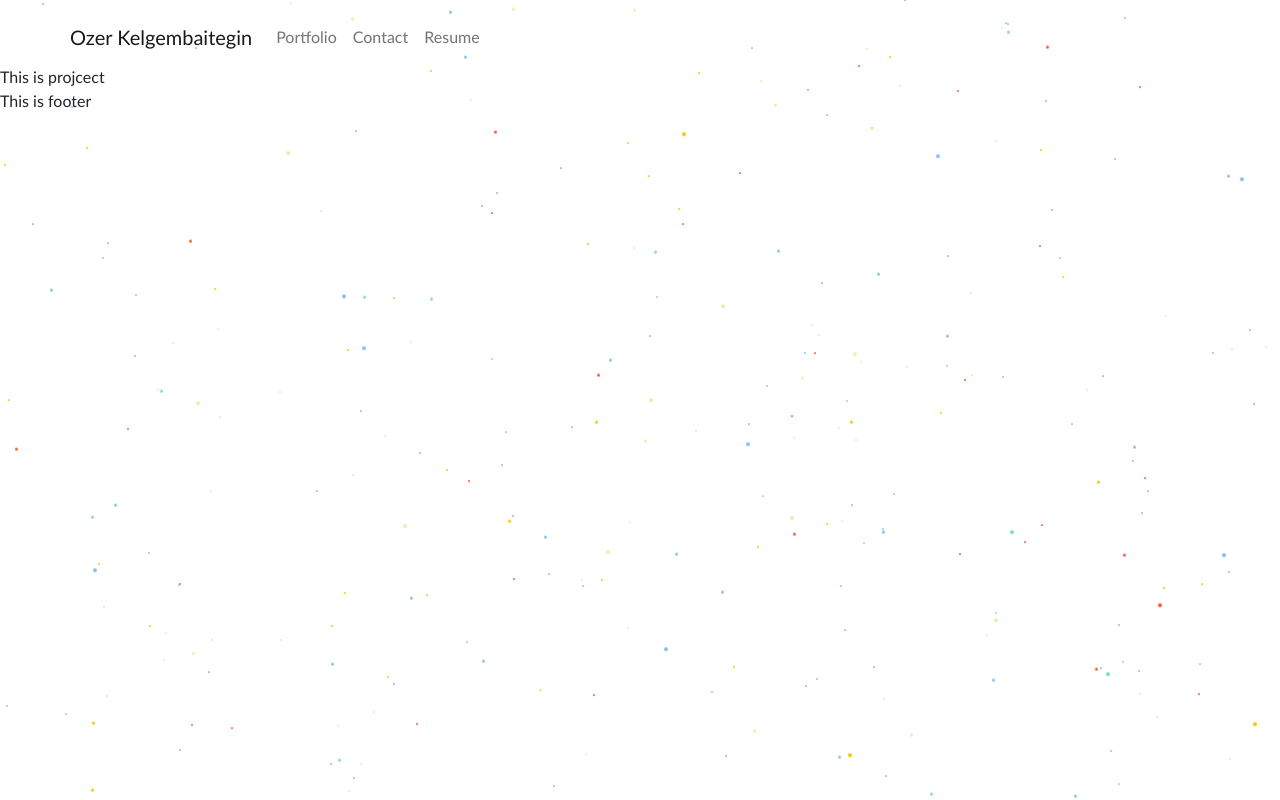
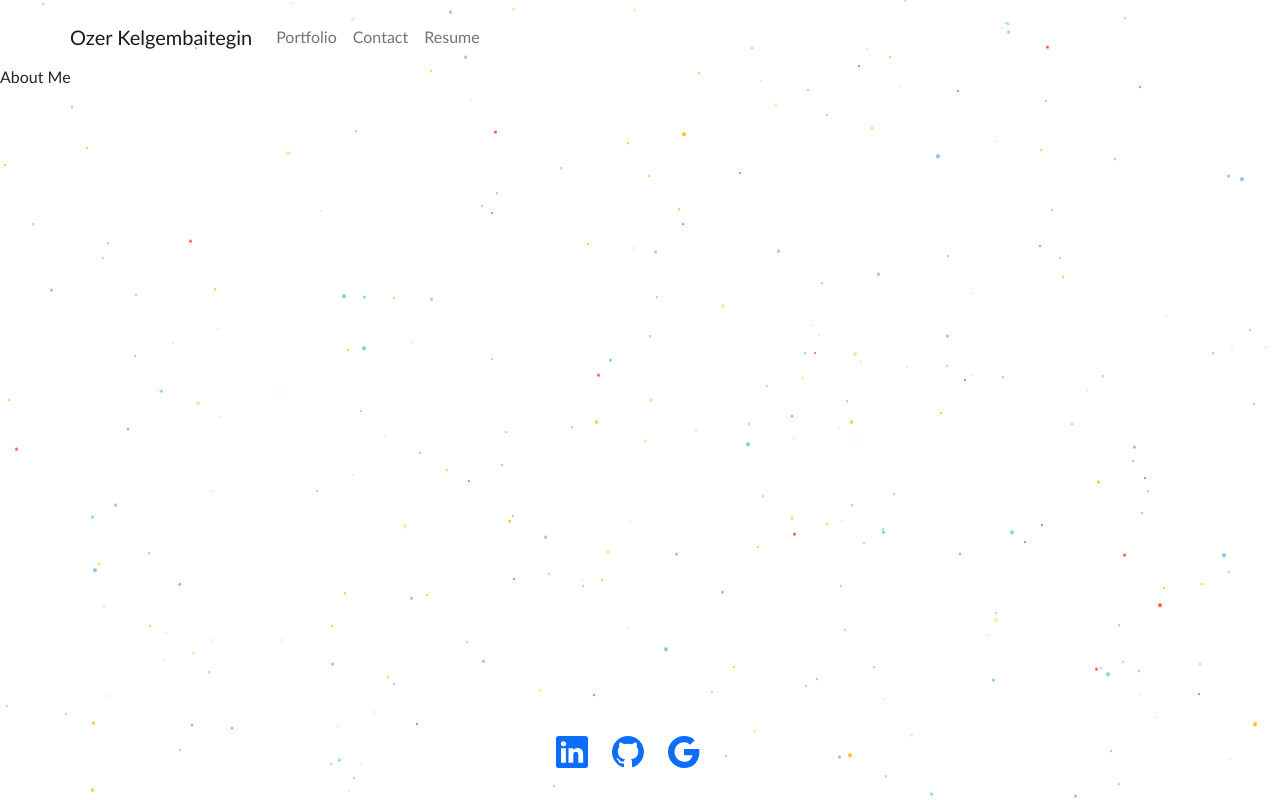
Before and after one commit to ozerkerr/my-portfolio, a React (Create React App) app: page / in a window 1280 px wide. Built offline with nearby package versions, Linux system fonts and the light colour scheme.

Commit message:
add navbars links and footer

```diff
--- a/package.json
+++ b/package.json
@@ -7,6 +7,7 @@
     "@testing-library/react": "^11.1.0",
     "@testing-library/user-event": "^12.1.10",
     "bootstrap": "^5.2.0",
+    "bootstrap-icons": "^1.9.1",
     "react": "^17.0.1",
     "react-bootstrap": "^2.4.0",
     "react-dom": "^17.0.1",
--- a/src/App.js
+++ b/src/App.js
@@ -1,9 +1,31 @@
 import './App.css';
 import Header from './components/Header/Header'
 import Footer from './components/Footer/Footer';
-import Project from './components/Project/Project';
+// import Project from './components/Project/Project';
+import React, { useState } from 'react';
+import AboutMe from './components/pages/AboutMe/AboutMe';
+import Portfolio from './components/pages/Portfolio/Portfolio';
+import Contact from './components/pages/Contact/Contact';
+import Resume from './components/pages/Resume/Resume';
 
 function App() {
+  const [currentPage, setCurrentPage] = useState('Home');
+
+  const renderPage = () => {
+    if (currentPage === 'Portfolio') {
+      return <Portfolio />;
+    }
+    if (currentPage === 'Contact') {
+      return <Contact />;
+    }
+    if (currentPage === 'Resume') {
+      return <Resume />;
+    }
+    return <AboutMe />;
+  };
+
+  const handlePageChange = (page) => setCurrentPage(page);
+
   return (
     <div>
       <div className="parallax">
@@ -11,9 +33,9 @@ function App() {
         <div id="stars2"></div>
         <div id="stars3"></div>
       </div>
-      <Header />
-
-      <Project />
+      <Header handlePageChange={handlePageChange}/>
+      {renderPage()}
+      {/* <Project /> */}
       <Footer />
     </div>
   );
--- a/src/components/Footer/Footer.jsx
+++ b/src/components/Footer/Footer.jsx
@@ -2,9 +2,29 @@ import React from "react";
 
 function Footer() {
   return (
-    <div>
-      This is footer
-    </div>
+    <footer class="text-center text-lg-start w-100 navbar fixed-bottom d-flex justify-content-center">
+        <section class="d-flex justify-content-center justify-content-lg-between p-4">
+        <a href="https://www.linkedin.com/in/ozer-kelgem-67b676140/" target="_blank" class="me-4 link-grayish">
+          <svg xmlns="http://www.w3.org/2000/svg" width="32" height="32" fill="currentColor" class="bi bi-linkedin" viewBox="0 0 16 16">
+            <path d="M0 1.146C0 .513.526 0 1.175 0h13.65C15.474 0 16 .513 16 1.146v13.708c0 .633-.526 1.146-1.175 1.146H1.175C.526 16 0 15.487 0 14.854V1.146zm4.943 12.248V6.169H2.542v7.225h2.401zm-1.2-8.212c.837 0 1.358-.554 1.358-1.248-.015-.709-.52-1.248-1.342-1.248-.822 0-1.359.54-1.359 1.248 0 .694.521 1.248 1.327 1.248h.016zm4.908 8.212V9.359c0-.216.016-.432.08-.586.173-.431.568-.878 1.232-.878.869 0 1.216.662 1.216 1.634v3.865h2.401V9.25c0-2.22-1.184-3.252-2.764-3.252-1.274 0-1.845.7-2.165 1.193v.025h-.016a5.54 5.54 0 0 1 .016-.025V6.169h-2.4c.03.678 0 7.225 0 7.225h2.4z"/>
+          </svg>
+        </a>
+        <a href="https://github.com/ozerkerr" target="_blank" class="me-4 link-grayish">
+          <svg xmlns="http://www.w3.org/2000/svg" width="32" height="32" fill="currentColor" class="bi bi-github" viewBox="0 0 16 16">
+            <path d="M8 0C3.58 0 0 3.58 0 8c0 3.54 2.29 6.53 5.47 7.59.4.07.55-.17.55-.38 0-.19-.01-.82-.01-1.49-2.01.37-2.53-.49-2.69-.94-.09-.23-.48-.94-.82-1.13-.28-.15-.68-.52-.01-.53.63-.01 1.08.58 1.23.82.72 1.21 1.87.87 2.33.66.07-.52.28-.87.51-1.07-1.78-.2-3.64-.89-3.64-3.95 0-.87.31-1.59.82-2.15-.08-.2-.36-1.02.08-2.12 0 0 .67-.21 2.2.82.64-.18 1.32-.27 2-.27.68 0 1.36.09 2 .27 1.53-1.04 2.2-.82 2.2-.82.44 1.1.16 1.92.08 2.12.51.56.82 1.27.82 2.15 0 3.07-1.87 3.75-3.65 3.95.29.25.54.73.54 1.48 0 1.07-.01 1.93-.01 2.2 0 .21.15.46.55.38A8.012 8.012 0 0 0 16 8c0-4.42-3.58-8-8-8z"/>
+          </svg>
+        </a>
+        <a href="mailto:ozerkerr@gmail.com" target="_blank" class="me-4 link-grayish">
+          <svg xmlns="http://www.w3.org/2000/svg" width="32" height="32" fill="currentColor" class="bi bi-google" viewBox="0 0 16 16">
+            <path d="M15.545 6.558a9.42 9.42 0 0 1 .139 1.626c0 2.434-.87 4.492-2.384 5.885h.002C11.978 15.292 10.158 16 8 16A8 8 0 1 1 8 0a7.689 7.689 0 0 1 5.352 2.082l-2.284 2.284A4.347 4.347 0 0 0 8 3.166c-2.087 0-3.86 1.408-4.492 3.304a4.792 4.792 0 0 0 0 3.063h.003c.635 1.893 2.405 3.301 4.492 3.301 1.078 0 2.004-.276 2.722-.764h-.003a3.702 3.702 0 0 0 1.599-2.431H8v-3.08h7.545z"/>
+          </svg>
+        </a>
+        </section>
+          {/* <div class="text-center p-4" style="background-color: rgba(0, 0, 0, 0.025);">
+            © 2021 Copyright:
+            <a class="text-reset fw-bold" href="https://mdbootstrap.com/">MDBootstrap.com</a>
+          </div> */}
+    </footer>
   )
 }
 
--- a/src/components/Header/Header.jsx
+++ b/src/components/Header/Header.jsx
@@ -6,13 +6,13 @@ import Navbar from 'react-bootstrap/Navbar';
 
 const myName = "Ozer Kelgembaitegin";
 
-function Header() {
+function Header({handlePageChange}) {
   return (
-    <Navbar bg="bg-transparent" expand="lg">
+    <Navbar bg="bg-transparent" className='sticky-top' expand="lg">
       <Container className="header p-0 ml-2 mr-2 w-100">
-        <Navbar.Brand href="#home">{myName}</Navbar.Brand>
+        <Navbar.Brand href="#home"  onClick={() => handlePageChange('Home')}>{myName}</Navbar.Brand>
         <Navbar.Toggle aria-controls="basic-navbar-nav" />
-        <Navigation />
+        <Navigation handlePageChange={handlePageChange}/>
       </Container>
     </Navbar>
   )
--- a/src/components/Navigation/Navigation.jsx
+++ b/src/components/Navigation/Navigation.jsx
@@ -3,13 +3,13 @@ import React from "react";
 import Nav from 'react-bootstrap/Nav';
 import Navbar from 'react-bootstrap/Navbar';
 
-function Navigation() {
+function Navigation({handlePageChange}) {
   return (
     <Navbar.Collapse id="basic-navbar-nav">
       <Nav className="me-auto">
-        <Nav.Link href="#home">Portfolio</Nav.Link>
-        <Nav.Link href="#link">Contact</Nav.Link>
-        <Nav.Link href="#resume">Resume</Nav.Link>
+        <Nav.Link href="#home" onClick={() => handlePageChange('Portfolio')}>Portfolio</Nav.Link>
+        <Nav.Link href="#link" onClick={() => handlePageChange('Contact')}>Contact</Nav.Link>
+        <Nav.Link href="#resume" onClick={() => handlePageChange('Resume')}>Resume</Nav.Link>
       </Nav>
     </Navbar.Collapse>
   )
--- /dev/null
+++ b/src/components/pages/AboutMe/AboutMe.jsx
@@ -0,0 +1,12 @@
+// import './App.css';
+import React, { useState } from 'react';
+
+function AboutMe() {
+  return (
+    <div>
+      About Me
+    </div>
+  );
+}
+
+export default AboutMe;
--- /dev/null
+++ b/src/components/pages/Contact/Contact.jsx
@@ -0,0 +1,12 @@
+// import './App.css';
+import React, { useState } from 'react';
+
+function Contact() {
+  return (
+    <div>
+      Contact
+    </div>
+  );
+}
+
+export default Contact;
--- /dev/null
+++ b/src/components/pages/Portfolio/Portfolio.jsx
@@ -0,0 +1,12 @@
+// import './App.css';
+import React, { useState } from 'react';
+
+function Portfolio() {
+  return (
+    <div>
+      Portfolio
+    </div>
+  );
+}
+
+export default Portfolio;
--- /dev/null
+++ b/src/components/pages/Resume/Resume.jsx
@@ -0,0 +1,12 @@
+// import './App.css';
+import React, { useState } from 'react';
+
+function Resume() {
+  return (
+    <div>
+      Resume
+    </div>
+  );
+}
+
+export default Resume;
--- a/src/index.css
+++ b/src/index.css
@@ -5,6 +5,7 @@ body {
     sans-serif;
   -webkit-font-smoothing: antialiased;
   -moz-osx-font-smoothing: grayscale;
+  padding-bottom: 70px;
 }
 
 code {
```
